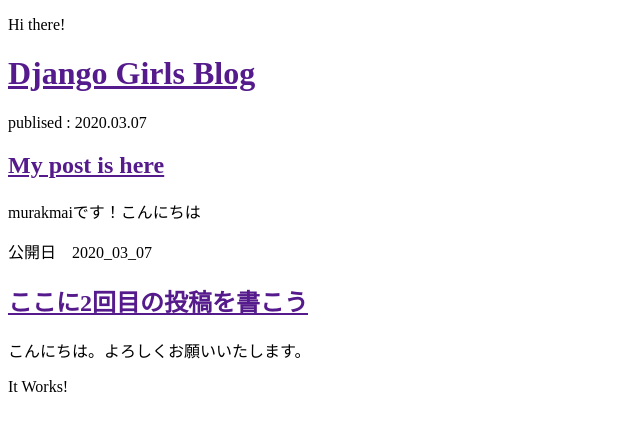
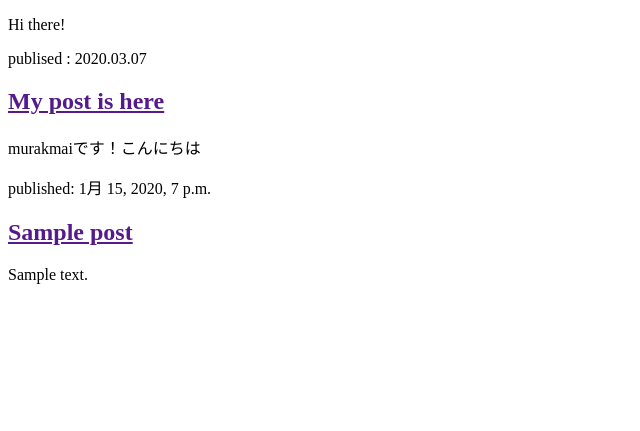
Before and after one commit to shumpeimurakami/my-firtst-blog, a Django app: page / in a window 1280 px wide. Shown: the top 431 px of the page, without its empty margins (0-640 px from the left). Run offline with Django 3.2, Linux system fonts and the light colour scheme; tables that the repository leaves empty hold one stand-in row (values such as "Sample post").

Commit message:
templates to display

```diff
--- a/blog/templates/blog/post_list.html
+++ b/blog/templates/blog/post_list.html
@@ -7,20 +7,17 @@
 <body>
   <p>Hi there!</p>
   <div>
-    <h1><a href="">Django Girls Blog</a></h1>
-  </div>
-
-  <div>
     <p>publised : 2020.03.07</p>
     <h2><a href="">My post is here</a></h2>
     <p>murakmaiです！こんにちは</p>
   </div>
 
-  <div>
-    <p>公開日　2020_03_07</p>
-    <h2><a href="">ここに2回目の投稿を書こう</a></h2>
-    <p>こんにちは。よろしくお願いいたします。</p>
-  </div>
-  <p>It Works!</p>
+  {% for post in posts %}
+    <div>
+      <p>published: {{ post.published_date }}</p>
+      <h2><a href="">{{ post.title }}</a></h2>
+      <p>{{ post.text|linebreaksbr }}</p>
+    </div>
+  {% endfor %}
 </body>
 </html>
--- a/blog/views.py
+++ b/blog/views.py
@@ -1,6 +1,9 @@
 from django.shortcuts import render
+from django.utils import timezone
+from .models import Post
 
 # Create your views here.
 
 def post_list(request):
-    return render(request, 'blog/post_list.html',{})
+    posts = Post.objects.filter(published_date__lte=timezone.now()).order_by('published_date')
+    return render(request, 'blog/post_list.html',{'posts':posts})
```
